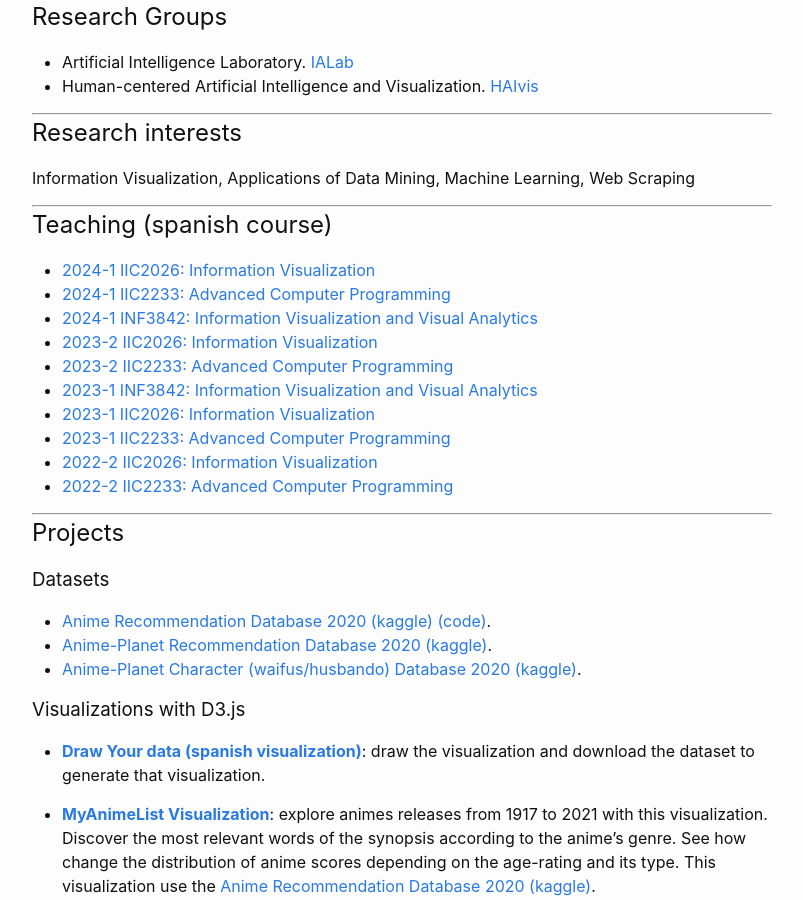
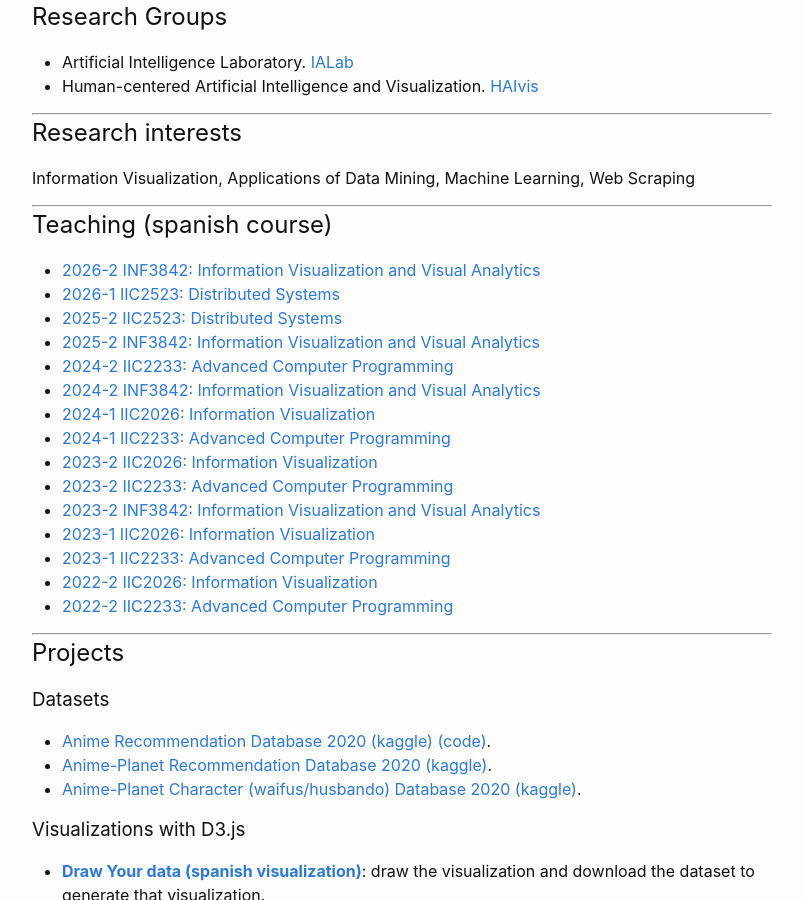
Before and after one commit to Hernan4444/hernan4444.github.io, a Jekyll site: the page built from index.md, in a window 1280 px wide and 900 px high, scrolled down 666 px. Shown: the whole window, without its empty margins (238-1041 px from the left). Built offline with Jekyll 4.4.1, drawn with Linux system fonts in a browser that asks for light colours.

Commit message:
Update index.md

```diff
--- a/index.md
+++ b/index.md
@@ -29,13 +29,17 @@ Information Visualization, Applications of Data Mining, Machine Learning, Web Sc
 --------------
 
 ## Teaching (spanish course)
-
+- [2026-2 INF3842: Information Visualization and Visual Analytics](https://github.com/Hernan4444/INF3842-2026-2)
+- [2026-1 IIC2523: Distributed Systems](https://github.com/IIC2523-UC/Syllabus-2026-1)
+- [2025-2 IIC2523: Distributed Systems](https://github.com/IIC2523-UC/Syllabus-2025-2)
+- [2025-2 INF3842: Information Visualization and Visual Analytics](https://github.com/Hernan4444/INF3842-2025-2)
+- [2024-2 IIC2233: Advanced Computer Programming](https://github.com/IIC2233/Syllabus-2024-2)
+- [2024-2 INF3842: Information Visualization and Visual Analytics](https://github.com/Hernan4444/INF3842-2024-2)
 - [2024-1 IIC2026: Information Visualization](https://puc-infovis.github.io/version-2024-1/)
-- [2024-1 IIC2233: Advanced Computer Programming](https://github.com/IIC2233/Syllabus)
-- [2024-1 INF3842: Information Visualization and Visual Analytics](https://github.com/Hernan4444/INF3842-2024-1)
+- [2024-1 IIC2233: Advanced Computer Programming](https://github.com/IIC2233/Syllabus-2024-1)
 - [2023-2 IIC2026: Information Visualization](https://puc-infovis.github.io/version-2023-2/)
 - [2023-2 IIC2233: Advanced Computer Programming](https://github.com/IIC2233/Syllabus-2023-2)
-- [2023-1 INF3842: Information Visualization and Visual Analytics](https://github.com/Hernan4444/INF3842-2023-1)
+- [2023-2 INF3842: Information Visualization and Visual Analytics](https://github.com/Hernan4444/INF3842-2023-2)
 - [2023-1 IIC2026: Information Visualization](https://puc-infovis.github.io/version-2023-1/)
 - [2023-1 IIC2233: Advanced Computer Programming](https://github.com/IIC2233/Syllabus-2023-1)
 - [2022-2 IIC2026: Information Visualization](https://puc-infovis.github.io/version-2022/)
```
